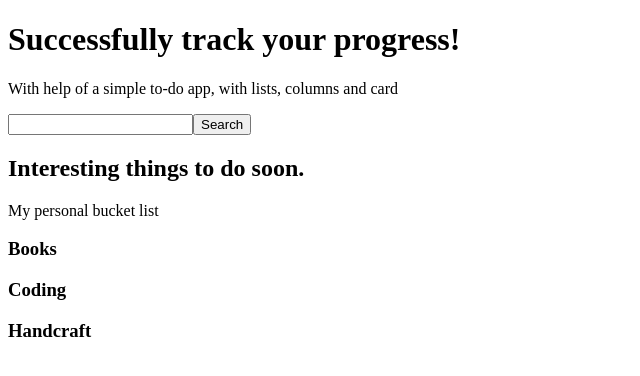
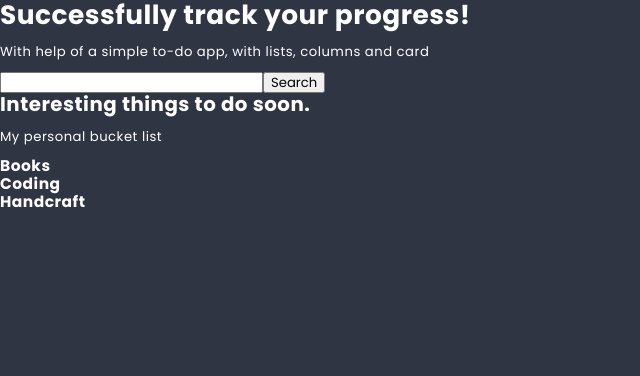
Before and after one commit to msedkiewicz/kodilla-module-15-to-do-app, a JavaScript app: page / in a window 1280 px wide. Shown: the top 376 px of the page, without its empty margins (0-640 px from the left). Built offline with nearby package versions, Linux system fonts and the light colour scheme.

Commit message:
Add global styles

```diff
--- a/src/index.js
+++ b/src/index.js
@@ -1,5 +1,7 @@
 import ReactDOM from 'react-dom';
 import App from './App';
+import './styles/normalize.scss';
+import './styles/global.scss';
 
 ReactDOM.render(
   <App />,
--- /dev/null
+++ b/src/styles/global.scss
@@ -0,0 +1,23 @@
+@import './settings.scss';
+
+*, *::before, *::after {
+  box-sizing: border-box;
+}
+
+body {
+  margin: 0;
+  padding: 0;
+  background: $color-dark;
+  font-family: $font-text;
+  font-size: ($base-size * 1.1);
+  color: $color-light;
+  letter-spacing: 0.5px;
+}
+
+:global(.container) {
+  width: 90%;
+  max-width: 1400px;
+  margin: 0 auto;
+}
+
+@import "./typography.scss";
--- /dev/null
+++ b/src/styles/normalize.scss
@@ -0,0 +1,349 @@
+/*! normalize.css v8.0.1 | MIT License | github.com/necolas/normalize.css */
+
+/* Document
+   ========================================================================== */
+
+/**
+ * 1. Correct the line height in all browsers.
+ * 2. Prevent adjustments of font size after orientation changes in iOS.
+ */
+
+ html {
+  line-height: 1.15; /* 1 */
+  -webkit-text-size-adjust: 100%; /* 2 */
+}
+
+/* Sections
+   ========================================================================== */
+
+/**
+ * Remove the margin in all browsers.
+ */
+
+body {
+  margin: 0;
+}
+
+/**
+ * Render the `main` element consistently in IE.
+ */
+
+main {
+  display: block;
+}
+
+/**
+ * Correct the font size and margin on `h1` elements within `section` and
+ * `article` contexts in Chrome, Firefox, and Safari.
+ */
+
+h1 {
+  font-size: 2em;
+  margin: 0.67em 0;
+}
+
+/* Grouping content
+   ========================================================================== */
+
+/**
+ * 1. Add the correct box sizing in Firefox.
+ * 2. Show the overflow in Edge and IE.
+ */
+
+hr {
+  box-sizing: content-box; /* 1 */
+  height: 0; /* 1 */
+  overflow: visible; /* 2 */
+}
+
+/**
+ * 1. Correct the inheritance and scaling of font size in all browsers.
+ * 2. Correct the odd `em` font sizing in all browsers.
+ */
+
+pre {
+  font-family: monospace, monospace; /* 1 */
+  font-size: 1em; /* 2 */
+}
+
+/* Text-level semantics
+   ========================================================================== */
+
+/**
+ * Remove the gray background on active links in IE 10.
+ */
+
+a {
+  background-color: transparent;
+}
+
+/**
+ * 1. Remove the bottom border in Chrome 57-
+ * 2. Add the correct text decoration in Chrome, Edge, IE, Opera, and Safari.
+ */
+
+abbr[title] {
+  border-bottom: none; /* 1 */
+  text-decoration: underline; /* 2 */
+  text-decoration: underline dotted; /* 2 */
+}
+
+/**
+ * Add the correct font weight in Chrome, Edge, and Safari.
+ */
+
+b,
+strong {
+  font-weight: bolder;
+}
+
+/**
+ * 1. Correct the inheritance and scaling of font size in all browsers.
+ * 2. Correct the odd `em` font sizing in all browsers.
+ */
+
+code,
+kbd,
+samp {
+  font-family: monospace, monospace; /* 1 */
+  font-size: 1em; /* 2 */
+}
+
+/**
+ * Add the correct font size in all browsers.
+ */
+
+small {
+  font-size: 80%;
+}
+
+/**
+ * Prevent `sub` and `sup` elements from affecting the line height in
+ * all browsers.
+ */
+
+sub,
+sup {
+  font-size: 75%;
+  line-height: 0;
+  position: relative;
+  vertical-align: baseline;
+}
+
+sub {
+  bottom: -0.25em;
+}
+
+sup {
+  top: -0.5em;
+}
+
+/* Embedded content
+   ========================================================================== */
+
+/**
+ * Remove the border on images inside links in IE 10.
+ */
+
+img {
+  border-style: none;
+}
+
+/* Forms
+   ========================================================================== */
+
+/**
+ * 1. Change the font styles in all browsers.
+ * 2. Remove the margin in Firefox and Safari.
+ */
+
+button,
+input,
+optgroup,
+select,
+textarea {
+  font-family: inherit; /* 1 */
+  font-size: 100%; /* 1 */
+  line-height: 1.15; /* 1 */
+  margin: 0; /* 2 */
+}
+
+/**
+ * Show the overflow in IE.
+ * 1. Show the overflow in Edge.
+ */
+
+button,
+input { /* 1 */
+  overflow: visible;
+}
+
+/**
+ * Remove the inheritance of text transform in Edge, Firefox, and IE.
+ * 1. Remove the inheritance of text transform in Firefox.
+ */
+
+button,
+select { /* 1 */
+  text-transform: none;
+}
+
+/**
+ * Correct the inability to style clickable types in iOS and Safari.
+ */
+
+button,
+[type="button"],
+[type="reset"],
+[type="submit"] {
+  -webkit-appearance: button;
+}
+
+/**
+ * Remove the inner border and padding in Firefox.
+ */
+
+button::-moz-focus-inner,
+[type="button"]::-moz-focus-inner,
+[type="reset"]::-moz-focus-inner,
+[type="submit"]::-moz-focus-inner {
+  border-style: none;
+  padding: 0;
+}
+
+/**
+ * Restore the focus styles unset by the previous rule.
+ */
+
+button:-moz-focusring,
+[type="button"]:-moz-focusring,
+[type="reset"]:-moz-focusring,
+[type="submit"]:-moz-focusring {
+  outline: 1px dotted ButtonText;
+}
+
+/**
+ * Correct the padding in Firefox.
+ */
+
+fieldset {
+  padding: 0.35em 0.75em 0.625em;
+}
+
+/**
+ * 1. Correct the text wrapping in Edge and IE.
+ * 2. Correct the color inheritance from `fieldset` elements in IE.
+ * 3. Remove the padding so developers are not caught out when they zero out
+ *    `fieldset` elements in all browsers.
+ */
+
+legend {
+  box-sizing: border-box; /* 1 */
+  color: inherit; /* 2 */
+  display: table; /* 1 */
+  max-width: 100%; /* 1 */
+  padding: 0; /* 3 */
+  white-space: normal; /* 1 */
+}
+
+/**
+ * Add the correct vertical alignment in Chrome, Firefox, and Opera.
+ */
+
+progress {
+  vertical-align: baseline;
+}
+
+/**
+ * Remove the default vertical scrollbar in IE 10+.
+ */
+
+textarea {
+  overflow: auto;
+}
+
+/**
+ * 1. Add the correct box sizing in IE 10.
+ * 2. Remove the padding in IE 10.
+ */
+
+[type="checkbox"],
+[type="radio"] {
+  box-sizing: border-box; /* 1 */
+  padding: 0; /* 2 */
+}
+
+/**
+ * Correct the cursor style of increment and decrement buttons in Chrome.
+ */
+
+[type="number"]::-webkit-inner-spin-button,
+[type="number"]::-webkit-outer-spin-button {
+  height: auto;
+}
+
+/**
+ * 1. Correct the odd appearance in Chrome and Safari.
+ * 2. Correct the outline style in Safari.
+ */
+
+[type="search"] {
+  -webkit-appearance: textfield; /* 1 */
+  outline-offset: -2px; /* 2 */
+}
+
+/**
+ * Remove the inner padding in Chrome and Safari on macOS.
+ */
+
+[type="search"]::-webkit-search-decoration {
+  -webkit-appearance: none;
+}
+
+/**
+ * 1. Correct the inability to style clickable types in iOS and Safari.
+ * 2. Change font properties to `inherit` in Safari.
+ */
+
+::-webkit-file-upload-button {
+  -webkit-appearance: button; /* 1 */
+  font: inherit; /* 2 */
+}
+
+/* Interactive
+   ========================================================================== */
+
+/*
+ * Add the correct display in Edge, IE 10+, and Firefox.
+ */
+
+details {
+  display: block;
+}
+
+/*
+ * Add the correct display in all browsers.
+ */
+
+summary {
+  display: list-item;
+}
+
+/* Misc
+   ========================================================================== */
+
+/**
+ * Add the correct display in IE 10+.
+ */
+
+template {
+  display: none;
+}
+
+/**
+ * Add the correct display in IE 10.
+ */
+
+[hidden] {
+  display: none;
+}
--- /dev/null
+++ b/src/styles/settings.scss
@@ -0,0 +1,10 @@
+$color-light: #fff;
+$color-dark: #2f3542;
+$color-success: #26de81;
+$color-warning: #e1644e;
+
+$font-text: 'Poppins', sans-serif;
+
+$radius: 5px;
+$base-size: 12px;
+$transition: all 0.5s;
--- /dev/null
+++ b/src/styles/typography.scss
@@ -0,0 +1,6 @@
+@import './settings.scss';
+@import url('https://fonts.googleapis.com/css?family=Poppins:400,700');
+
+h1, h2, h3, h4, h5, h6 {
+  margin: 0;
+}
```
